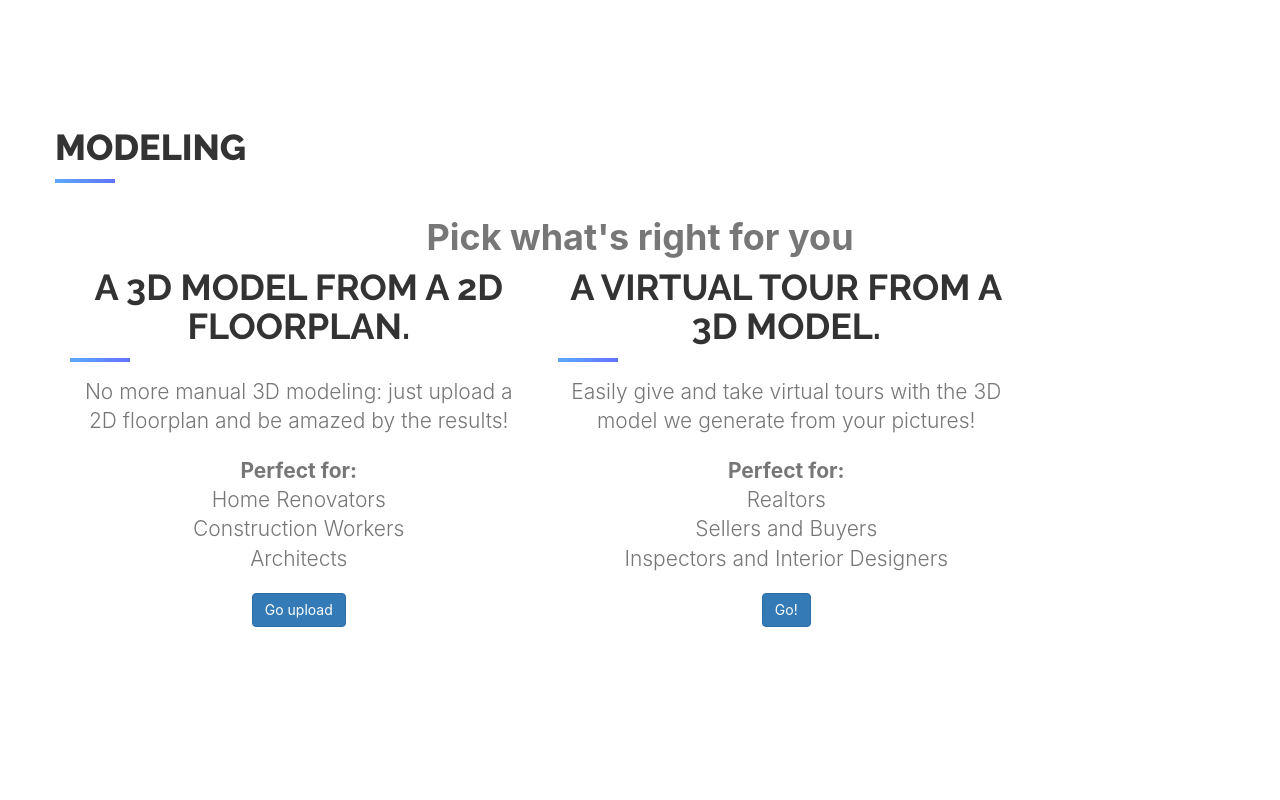
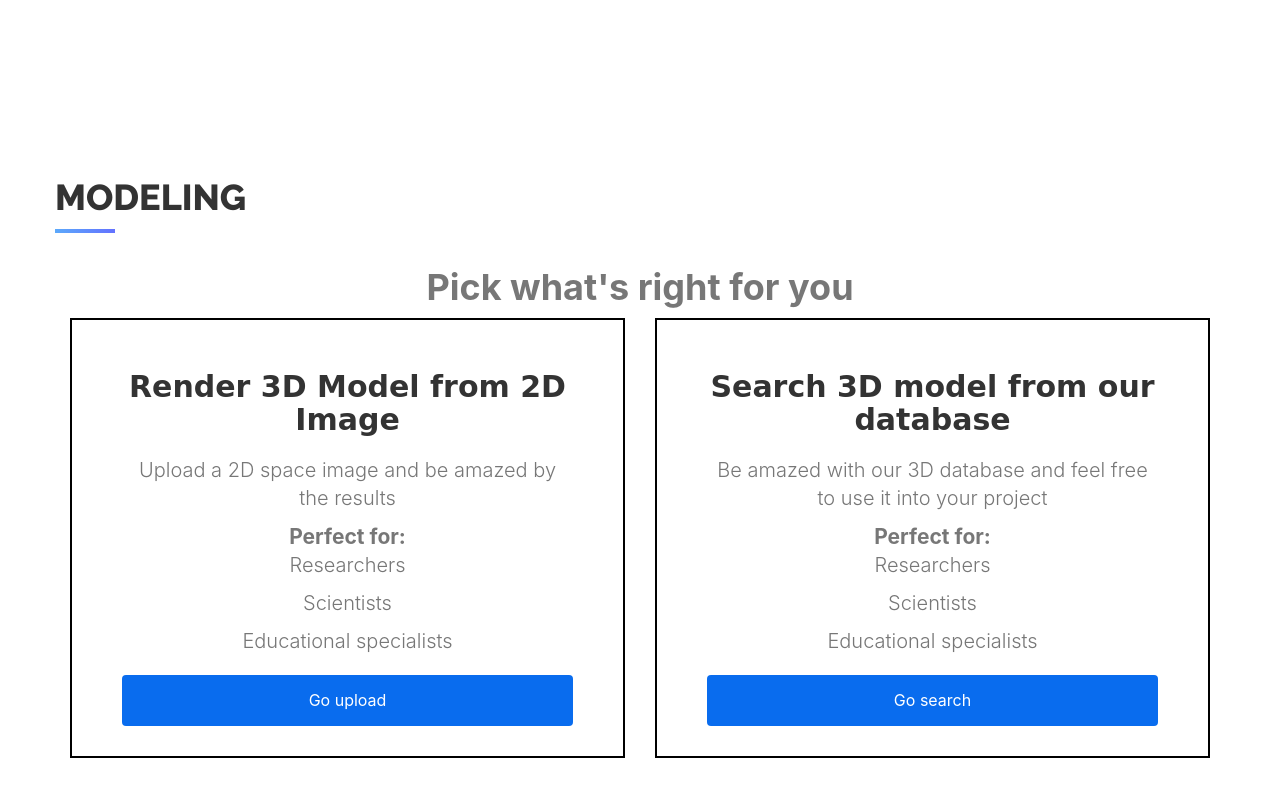
Before and after one commit to tuyenphk/3D-RECONSTRUCTION-TOOL, a React (Create React App) app in the folder client/: page / in a window 1280 px wide. Shown: the part 1360-2160 px from the top of the page. Built offline with nearby package versions, Linux system fonts and the light colour scheme.

Commit message:
add search bar

```diff
--- a/client/public/css/style.css
+++ b/client/public/css/style.css
@@ -256,7 +256,7 @@ header .intro-text {
 }
 /* Modeling Section */
 #modeling{
-	padding-bottom: 300px;
+	padding: 50px;
 }
 
 #modeling h2 {
@@ -275,6 +275,31 @@ header .intro-text {
 	left: 0;
 }
 
+.text-box{
+	text-align: center;
+	display:inline-block;
+	border: 2px solid black;
+	padding: 30px 50px;
+	background-color: white
+}
+
+.text-box h3{
+	font-size: 30px;
+	font-weight: 10px;
+	font-family: Comic Sans MS, Comic Sans, cursive;
+	margin-bottom: 20px;
+}
+
+.block {
+	display: block;
+	width: 100%;
+	border: none;
+	background-color: #096cee;
+	padding: 14px 28px;
+	font-size: 16px;
+	cursor: pointer;
+	text-align: center;
+  }
 
 /* Resources Section */
 #resources{
@@ -298,3 +323,18 @@ header .intro-text {
 	padding: 10px 0 0 0;
 	color: #888;
 }
+
+/*Upload*/
+#upload{
+	padding-top: 30px;
+}
+
+#upload h3{
+	font-family: URW Chancery L, cursive;
+	font-size: 30px;
+}
+
+/*Search*/
+#search{
+	padding-top: 30px;
+}
--- a/client/src/App.jsx
+++ b/client/src/App.jsx
@@ -7,6 +7,7 @@ import Modeling from "./components/modeling";
 import Resources from "./components/resources";
 import Team from "./components/Team";
 import Upload from "./components/upload";
+import Search from "./components/search";
 import JsonData from "./data/data.json";
 
 export class App extends Component {
@@ -27,6 +28,7 @@ export class App extends Component {
   <Route component={Navigation} />
   <Switch>
     <Route path="/upload" component={Upload} />
+    <Route path="/search" component={Search} />
     <Route
       render={(routeProps) => (
         <>
--- a/client/src/components/modeling.jsx
+++ b/client/src/components/modeling.jsx
@@ -1,5 +1,5 @@
 import React, {Component} from 'react';
-import {Button} from 'react-bootstrap'
+import {Button, Row, Col} from 'react-bootstrap'
 
 export class Modeling extends Component {
   uploadButton = (event) =>{
@@ -8,65 +8,67 @@ export class Modeling extends Component {
       pathname: "/upload"
     })
   }
+
+  searchButton = (event) =>{
+    event.preventDefault();
+    this.props.history.push({
+      pathname: "/search"
+    })
+  }
+
   render() {
     return (
       <div id="modeling">
         <div className="container">
           <div className="row">
-
               <div className="about-text">
               <h2>MODELING</h2>
-
-
             </div>
           </div>
-      <div className=" wow fadeInUp slow">
+        <div className=" wow fadeInUp slow">
           <div className="row pt-5 justify-content-center">
               <div className="col text-center">
                   <h1><b>Pick what's right for you </b></h1>
               </div>
           </div>
-      </div>
-      <div class="row p-5 p-md-0 pt-md-5 justify-content-around">
-                <div class="col-md-5 mb-4 m-md-0 ml-md-5 modern-card card card-body shadow text-center wow fadeIn slow" data-wow-delay="0.2s">
-                    <h2 class="mb-3 blue"><b>A 3D model from a 2D floorplan.</b></h2>
-                    <p class="lead">
-                        No more manual 3D modeling: just upload a 2D floorplan and be amazed by the results!
+        </div>
+       <Row>
+            <Col md = {6}>
+              <div className="text-box" >
+                  <h3>Render 3D Model from 2D Image</h3>
+                    <p className="lead">
+                        <p>Upload a 2D space image and be amazed by the results</p>
+                        <b>Perfect for:</b>
+                        <p>Researchers</p>
+                        <p>Scientists</p>
+                        <p>Educational specialists</p>
                     </p>
-
-                    <ul class="lead">
-                        <li><b>Perfect for:</b></li>
-                        <li>Home Renovators</li>
-                        <li>Construction Workers</li>
-                        <li>Architects</li>
-                    </ul>
-
-                    <Button type="button" class="btn btn-primary go-button" onClick={this.uploadButton}>
+                    <Button type="button" className="block" onClick={this.uploadButton}>
                      Go upload
                     </Button>
-                </div>
+              </div>
+            </Col>
 
-                <div class="col-md-5 mr-md-5 modern-card card card-body shadow text-center wow fadeIn slow" data-wow-delay="0.4s">
-                    <h2 class="mb-3 blue"><b>A virtual tour from a 3D model.</b></h2>
-                    <p class="lead">
-                        Easily give and take virtual tours with the 3D model we generate from your pictures!
+            <Col md={6}
+>               <div className="text-box">
+                  <h3>Search 3D model from our database</h3>
+                    <p className="lead">
+                        <p>Be amazed with our 3D database and feel free to use it into your project</p>
+                        <b>Perfect for:</b>
+                        <p>Researchers</p>
+                        <p>Scientists</p>
+                        <p>Educational specialists</p>
                     </p>
+                    <Button type="button" className="block" onClick={this.searchButton}>
+                     Go search
+                    </Button>
+              </div>
+            </Col>
+     </Row>
 
-                    <ul class="lead">
-                        <li><b>Perfect for:</b></li>
-                        <li>Realtors</li>
-                        <li>Sellers and Buyers</li>
-                        <li>Inspectors and Interior Designers</li>
-                    </ul>
-
-                    <button type="button" class="btn btn-primary go-button" onclick="window.location.href = 'tour.html';">
-            Go!
-          </button>
+      </div>
       </div>
 
-    </div>
-    </div>
-    </div>
     );
     }
 }
--- /dev/null
+++ b/client/src/components/search.jsx
@@ -0,0 +1,39 @@
+import React from 'react';
+class Search extends  React.Component {
+	constructor( props ) {
+		super( props );
+		this.state = {
+			query: '',
+                        results: {},
+                        loading: false,
+                        message: '',
+		};
+	}
+	render() {
+		return (
+			<div className="container">
+				 <div className="container">
+                    <div className="row">
+                        <div className="col-xs-12 col-md-8">
+                        <div className="search-text">
+                            <h3>Search 3D model</h3>
+                            {/*Search Input*/}
+                            <label className="search-label" htmlFor="search-input">
+                                <input
+                                    type="text"
+                                    value=""
+                                    id="search-input"
+                                    placeholder="Search..."
+                                />
+                                <i className="fa fa-search search-icon"/>
+                            </label>
+                        </div>
+                        </div>
+                    </div>
+                </div>
+
+			</div>
+			)
+	}
+}
+export default Search;
--- a/client/src/components/upload.jsx
+++ b/client/src/components/upload.jsx
@@ -66,12 +66,11 @@ const Upload = () => {
   //   }
 
     return (
-      <div id="modeling">
+      <div id="upload">
         <div className="container">
           <div className="row">
             <div className="col-xs-12 col-md-8">
               <div className="modeling-text">
-
                 <h3>Upload a 2D image to get a 3D model</h3>
 
                 <input className="btn btn-secondary"
```
